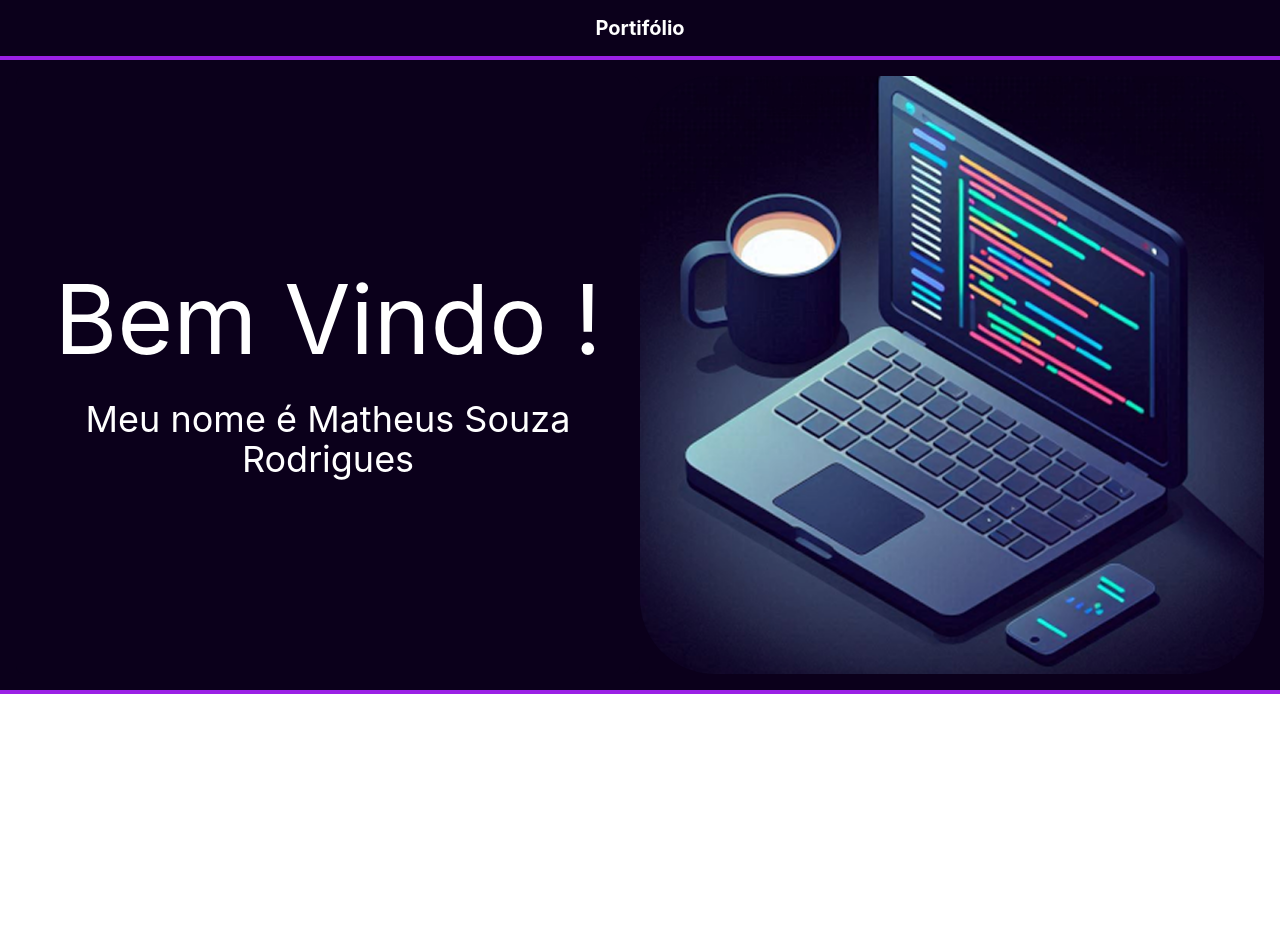
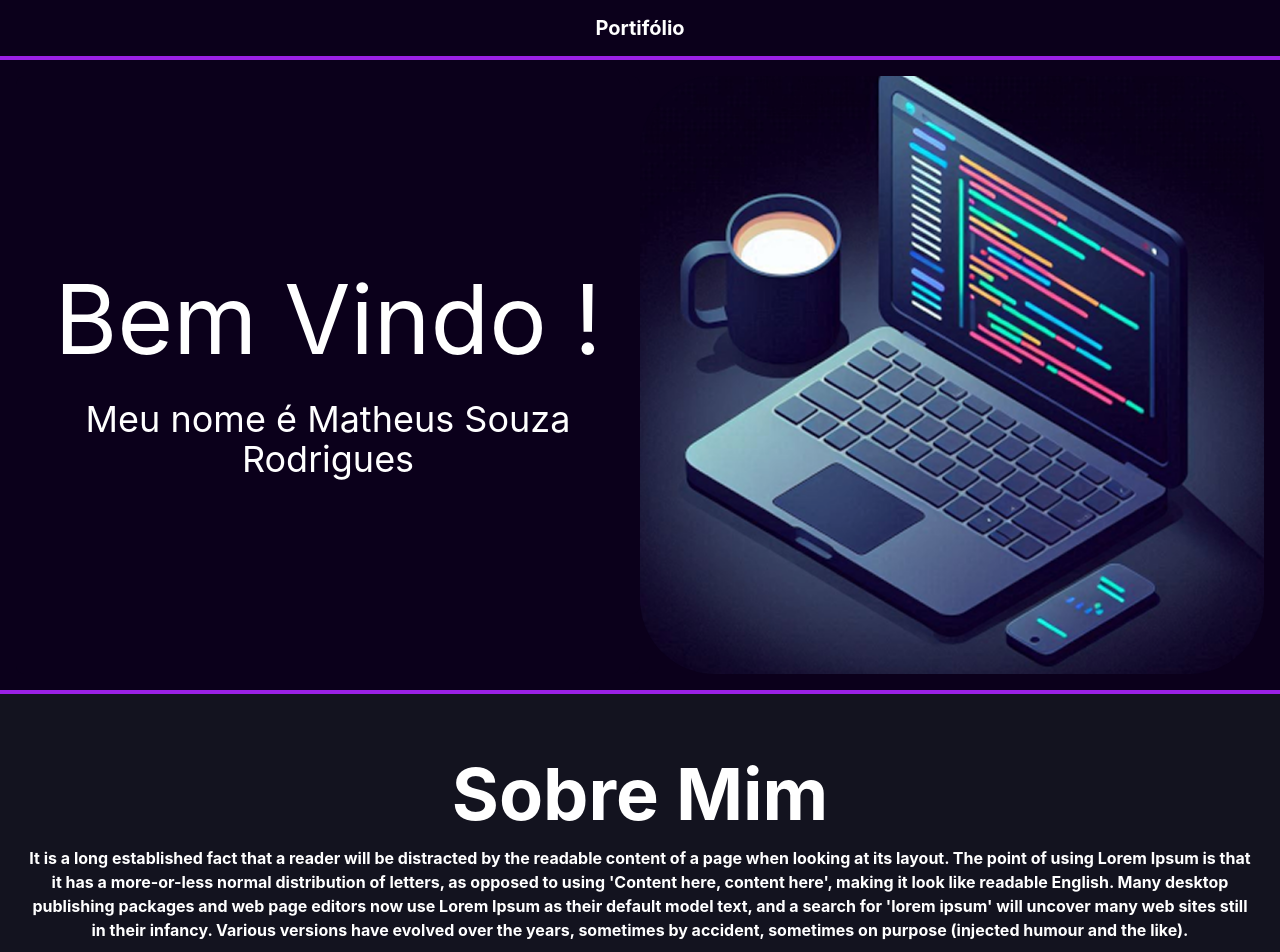
Before and after one commit to MatheusSouzaRodrigues235/Portifolio, a React (Vite) app: page / in a window 1280 px wide. Shown: the top 952 px of the page. Before the commit the page ends 800 px from the top, so only its background shows below. Built offline with nearby package versions, Linux system fonts and the light colour scheme.

Commit message:
:sparkles: Adiciona componente body ao layout principal do aplicativo integra a seção body na estrutura do aplicativo, preparando-se para conteúdo ou recursos adicionais na interface principal. Melhora a consistência do layout (Dados de teste!).

```diff
--- a/src/App.tsx
+++ b/src/App.tsx
@@ -1,6 +1,7 @@
 
 import Navbar from './components/nav'
 import Header from './components/header'
+import Body from './components/body'
 import './App.css'
 
 function App() {
@@ -9,6 +10,7 @@
     <>
       <Navbar />
       <Header />
+      <Body />
     </>
   )
 }
--- /dev/null
+++ b/src/components/body.tsx
@@ -0,0 +1,20 @@
+const Body : React.FC = () => {
+    return(
+        <div className="bg-[#13131F] mg-auto py-16 px-6 text-white border-b-4 border-[#9B21E5] ">
+            <h1 id="sobre" className="text-7xl font-bold mb-4 text-center" >Sobre Mim</h1>
+            <p className="text-8x1 font-bold mb-4 text-center  ">
+                It is a long established fact that a reader will be distracted by the readable content of a page when looking at its
+                layout. The point of using Lorem Ipsum is that it has a more-or-less normal distribution of letters, as opposed to using
+                'Content here, content here', making it look like readable English. Many desktop publishing packages and web page editors
+                now use Lorem Ipsum as their default model text, and a search for 'lorem ipsum' will uncover many web sites still in
+                their infancy. Various versions have evolved over the years, sometimes by accident, sometimes on purpose
+                (injected humour and the like).
+
+            </p>
+        </div>
+
+    );
+
+};
+
+export default Body;
```
Also changed, not shown: src/components/tecnologias.tsx (added).
